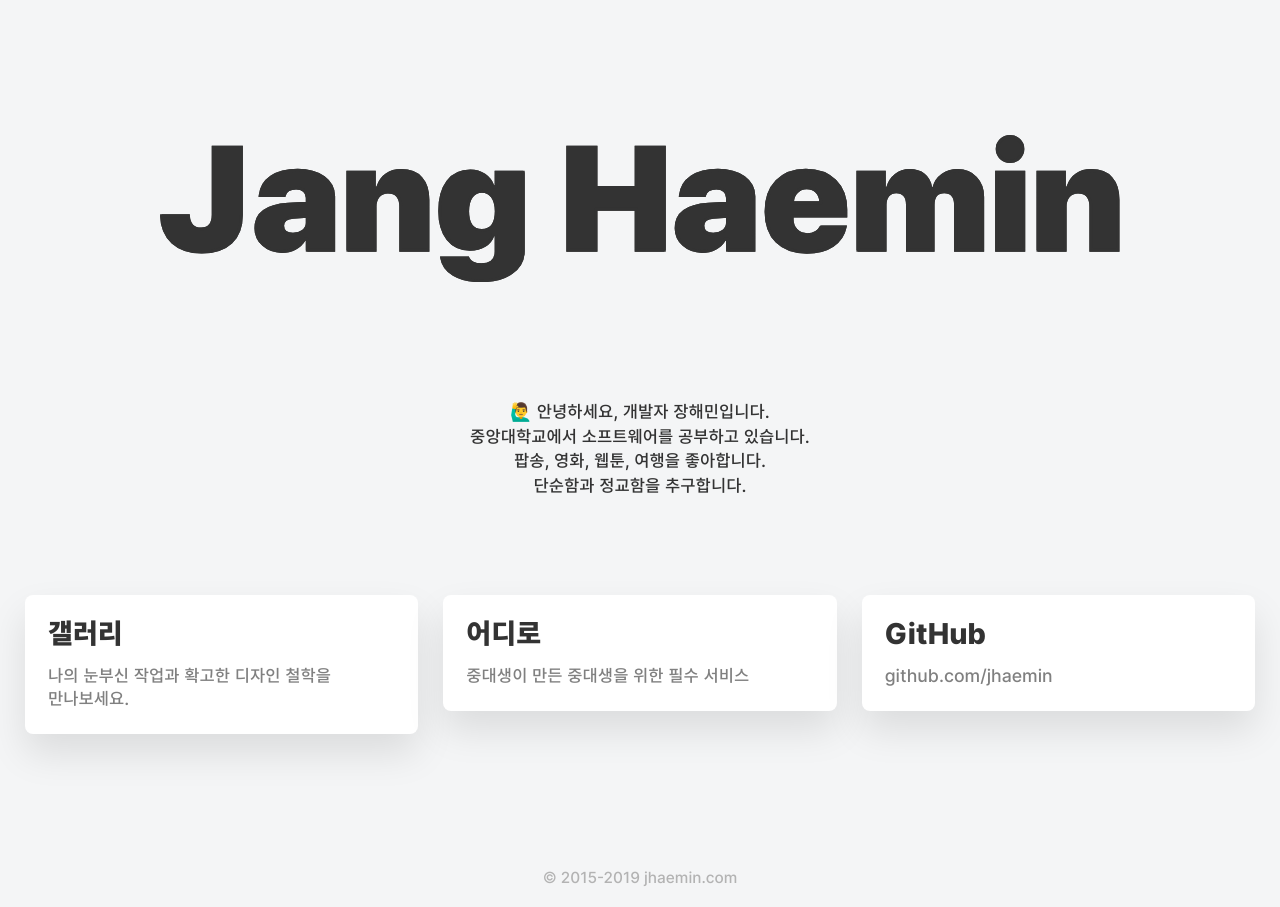
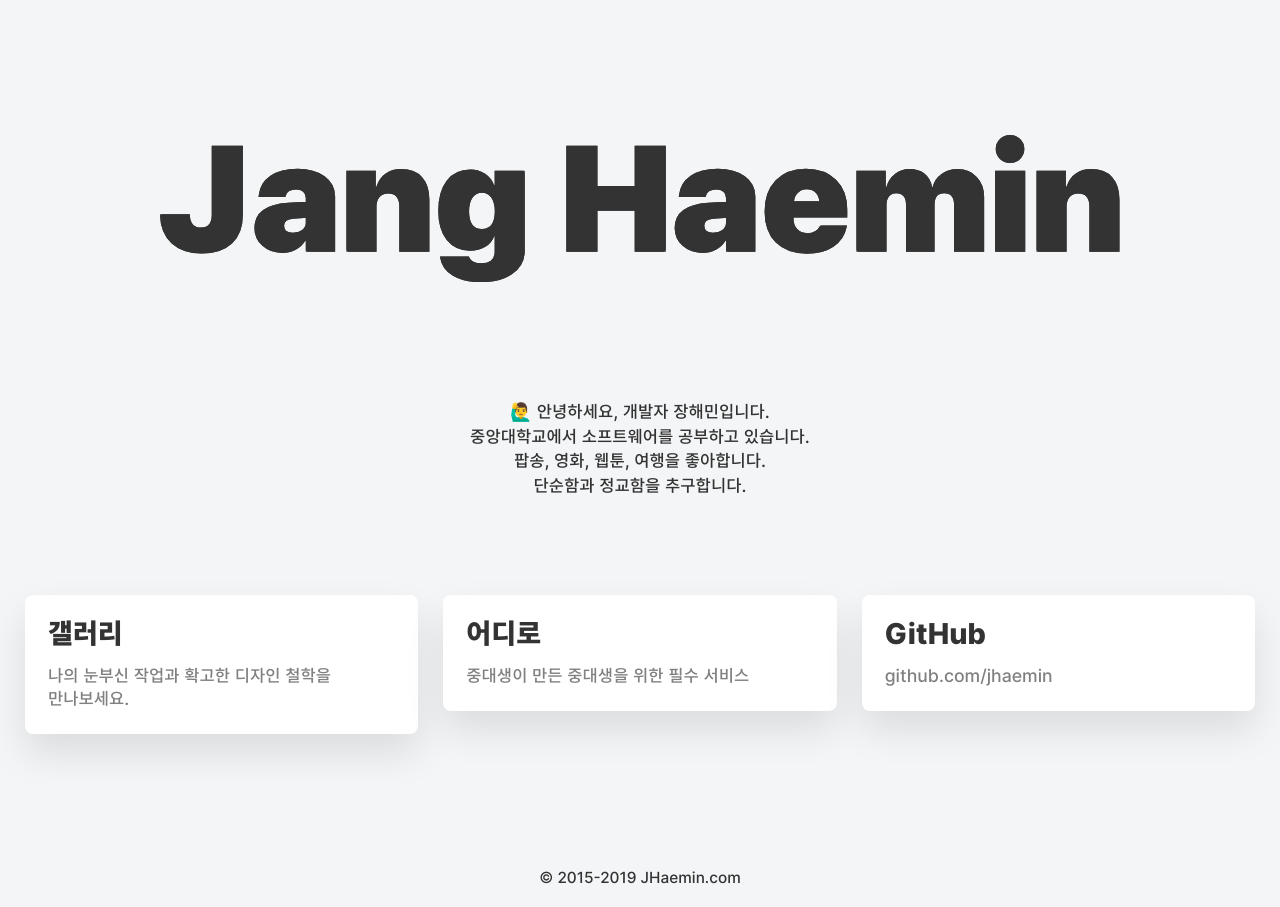
Before and after one commit to jhaemin/jhaemin.com-vue, a Nuxt app: page / in a window 1280 px wide. Built offline with nearby package versions, Linux system fonts and the light colour scheme.

Commit message:
Change text and color

```diff
--- a/src/components/GlobalFooter.vue
+++ b/src/components/GlobalFooter.vue
@@ -1,7 +1,7 @@
 <template>
   <footer id="globalfooter" :class="{hidden: $store.state.gf.hidden}">
     <div class="wrapper">
-      <p class="text">&copy; 2015-{{ currentYear }} jhaemin.com</p>
+      <p class="text">&copy; 2015-{{ currentYear }} JHaemin.com</p>
     </div>
   </footer>
 </template>
@@ -27,7 +27,7 @@ export default {
   align-items: center;
   justify-content: center;
   height: $gf-height;
-  color: lighten($black-soft, 50%);
+  // color: lighten($black-soft, 50%);
   text-align: center;
   user-select: none;
   cursor: default;
```
